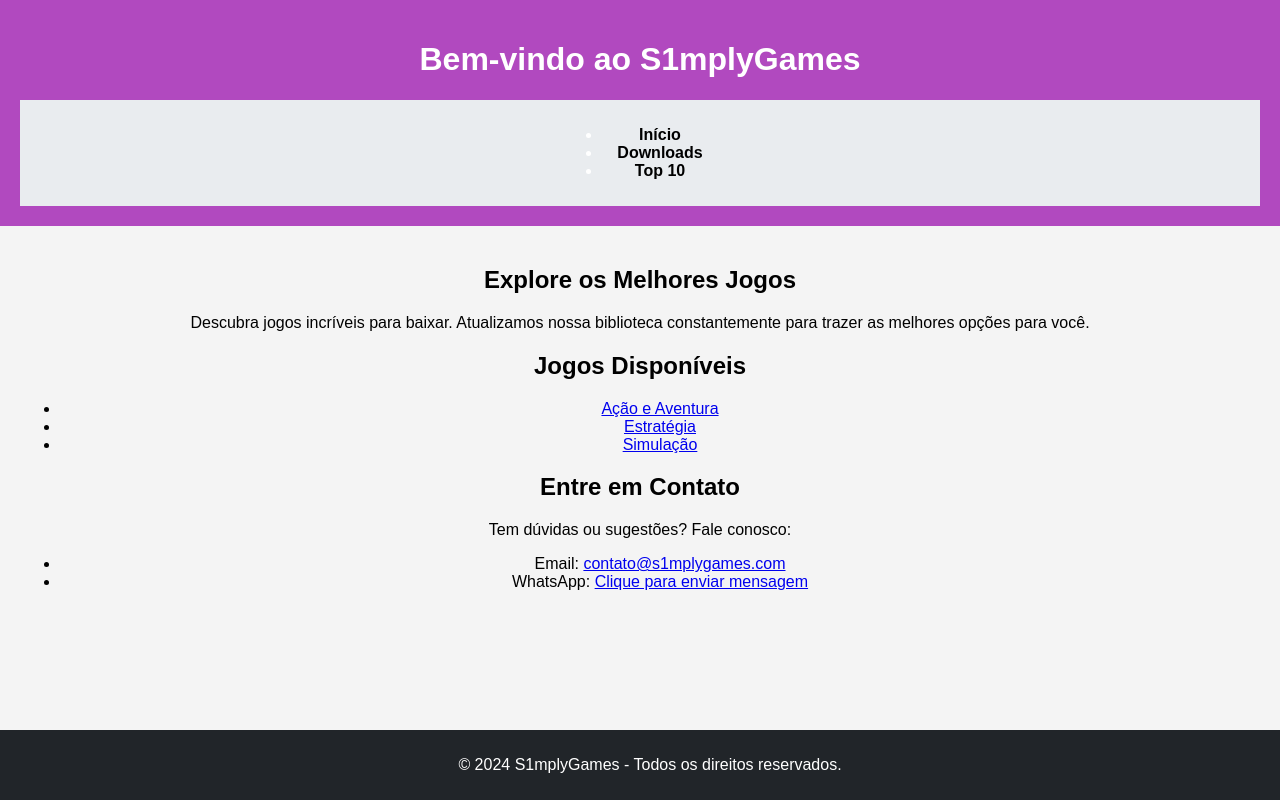
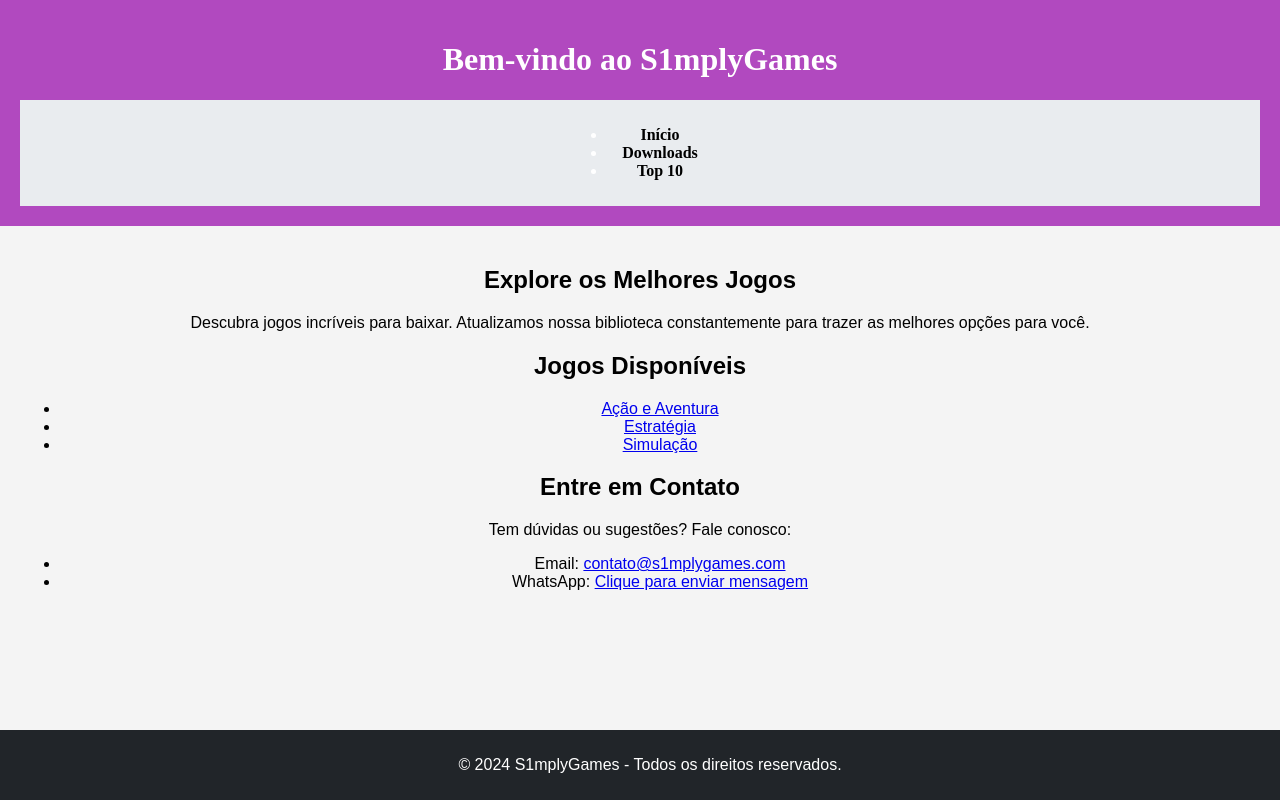
Before and after one commit to S1mplyGames/Non, a plain HTML site: page index.html in a window 1280 px wide. Drawn offline with Linux system fonts and the light colour scheme.

Commit message:
Add files via upload

```diff
--- a/style.css
+++ b/style.css
@@ -6,7 +6,7 @@ body {
 }
 
 header {
-    font-family: Jazz LET, fantasy;
+    font-family: Jazz LET;
     background-color: #B149BF;
     color: white;
     padding: 20px;
```
